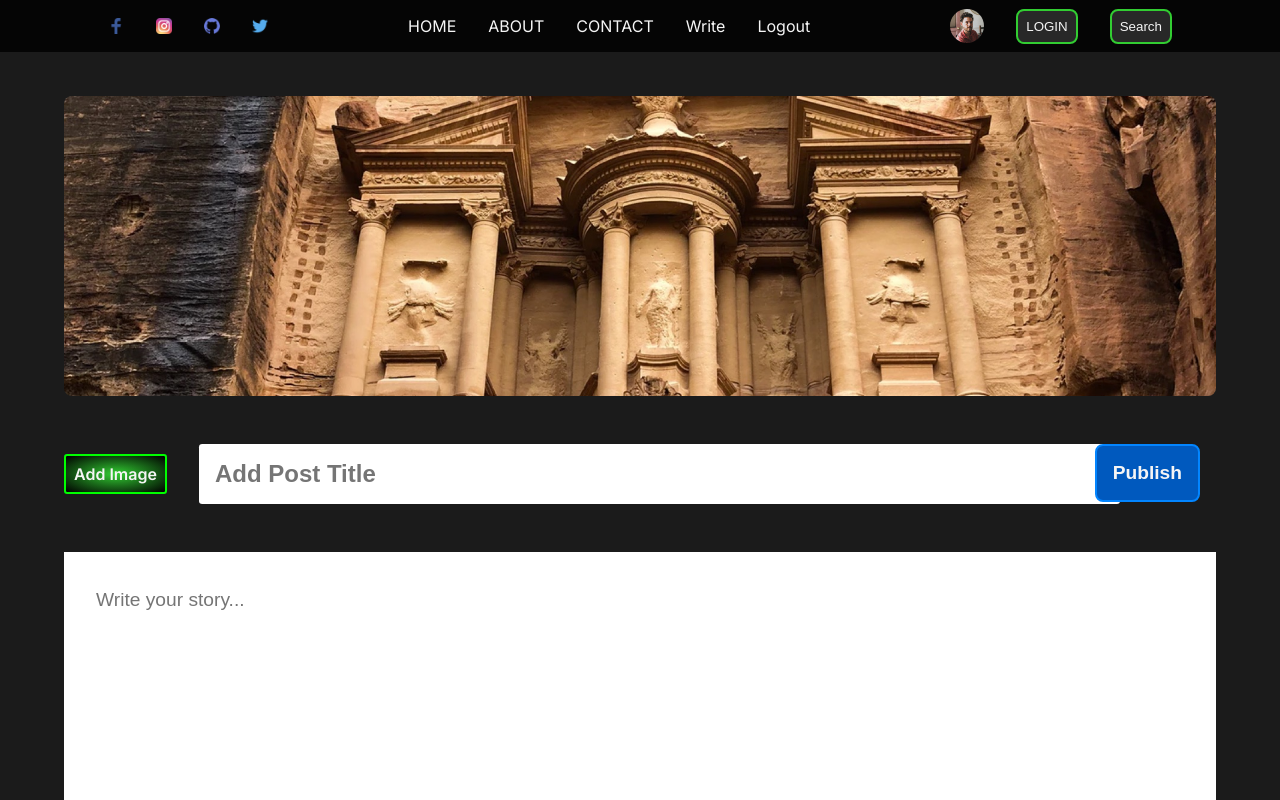
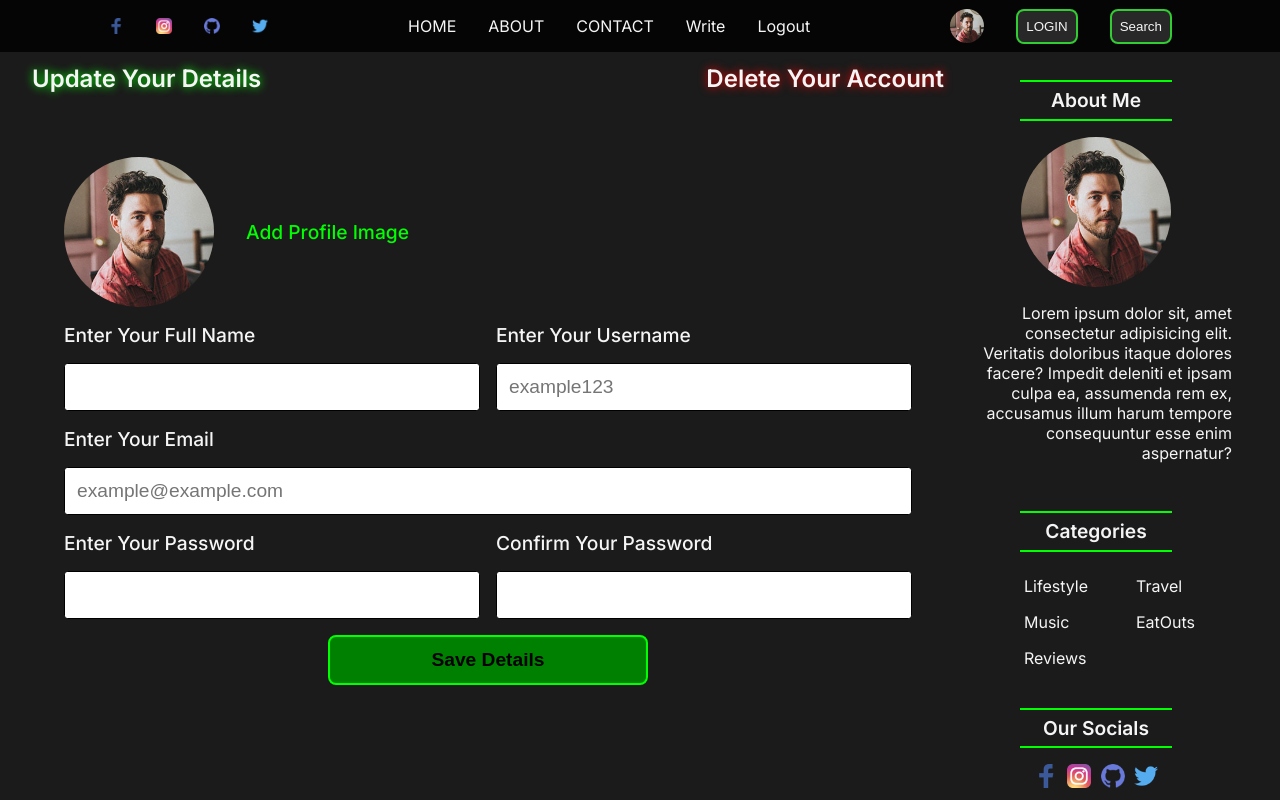
Before and after one commit to octocatblain/codsoft, a React (Create React App) app in the folder blog-platform/client/: page / in a window 1280 px wide. Shown: the top 800 px of the page. Built offline with nearby package versions, Linux system fonts and the light colour scheme.

Commit message:
feat: add profile settings page

```diff
--- a/blog-platform/client/src/App.js
+++ b/blog-platform/client/src/App.js
@@ -2,6 +2,7 @@ import "./App.css";
 import Navbar from "./Components/Navbar/Navbar";
 import BlogPost from "./Pages/BlogPost/BlogPost";
 import Home from "./Pages/Home/Home";
+import Settings from "./Pages/Settings/Settings";
 import WritePost from "./Pages/WritePost/WritePost";
 
 function App() {
@@ -10,7 +11,8 @@ function App() {
       <Navbar />
       {/* <Home /> */}
       {/* <BlogPost/> */}
-      <WritePost/>
+      {/* <WritePost/> */}
+      <Settings/>
     </>
   );
 }
--- /dev/null
+++ b/blog-platform/client/src/Pages/Settings/Settings.css
@@ -0,0 +1,104 @@
+.settings {
+    margin-block: 4rem;
+    margin-inline: 2rem;
+    display: flex;
+}
+
+.setings_wrapper {
+    flex: 9;
+
+}
+
+.settings_title {
+    display: flex;
+    justify-content: space-between;
+    align-items: center;
+    text-shadow: 0 0 10px var(--secondary-color);
+    padding-block-end: 2rem;
+
+    >span:last-child {
+        text-shadow: 0 0 10px red;
+    }
+}
+
+.settings_form {
+    display: flex;
+    flex-direction: column;
+    gap: 1rem;
+    align-items: flex-start;
+    padding: 2rem;
+}
+
+.profile_image_section {
+    display: flex;
+    align-items: center;
+    gap: 2rem;
+
+    .person_image {
+        width: 9.375rem;
+        height: 9.375rem;
+        border-radius: 50%;
+    }
+
+    >label {
+        font-size: 1.2rem;
+        font-weight: 500;
+        color: var(--secondary-color);
+        cursor: pointer;
+        transition: all 500ms ease;
+
+    }
+
+    >label:hover {
+        scale: 1.1;
+        transition: all 200ms ease;
+    }
+}
+
+label {
+    font-size: 1.2rem;
+    font-weight: 500;
+}
+
+input {
+    outline: none;
+    border: 1px solid var(--tertiary-color);
+    border-radius: .2rem;
+    padding: .75rem;
+    width: 100%;
+    font-size: 1.2rem;
+}
+
+.name_section,
+.password_section {
+    display: flex;
+    width: 100%;
+    align-items: center;
+    justify-content: space-between;
+    gap: 1rem;
+
+    >div {
+        flex: 6;
+        display: flex;
+        flex-direction: column;
+        align-items: flex-start;
+        gap: 1rem;
+    }
+}
+
+.save_details {
+    border: 2px solid var(--secondary-color);
+    border-radius: .5rem;
+    padding: .75rem;
+    font-size: 1.2rem;
+    font-weight: 550;
+    align-self: center;
+    background-color: green;
+    width: 25dvw;
+    transition: all 500ms ease;
+}
+
+.save_details:hover{
+    scale: 1.1;
+    transition: all 200ms ease;
+}
--- /dev/null
+++ b/blog-platform/client/src/Pages/Settings/Settings.jsx
@@ -0,0 +1,49 @@
+import "./Settings.css"
+import Sidebar from "../../Components/Sidebar/Sidebar"
+import accountImage from "../../Assets/images/person_4.jpg"
+
+const Settings = () => {
+  return (
+    <div className="settings">
+      <div className="setings_wrapper">
+        <h4 className="settings_title">
+          <span>Update Your Details</span>
+          <span>Delete Your Account</span>
+        </h4>
+        <form action="" className="settings_form">
+          <div className="profile_image_section">
+            <img className="person_image" src={accountImage} alt="" />
+            <label htmlFor="imageInput">Add Profile Image</label>
+            <input type="file" name="profile image" id="imageInput" style={{ display: "none" }} />
+
+          </div>
+          <div className="name_section">
+            <div><label htmlFor="fullname">Enter Your Full Name</label>
+              <input type="text" id="fullname" />
+            </div>
+
+            <div> <label htmlFor="username">Enter Your Username</label>
+              <input type="text" id="username" placeholder="example123" /></div>
+          </div>
+
+          <label htmlFor="email">Enter Your Email</label>
+          <input type="email" id="email" placeholder="example@example.com" />
+
+          <div className="password_section">
+            <div> <label htmlFor="password">Enter Your Password</label>
+              <input type="password" id="password" />
+            </div>
+            <div> <label htmlFor="confirm-password">Confirm Your Password</label>
+              <input type="password" id="confirm-password" /></div>
+          </div>
+
+
+          <button className="save_details" type="submit">Save Details</button>
+        </form>
+      </div>
+      <Sidebar />
+    </div>
+  )
+}
+
+export default Settings
```
